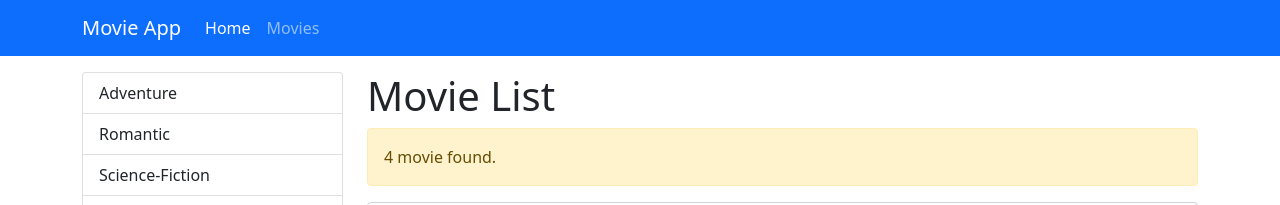
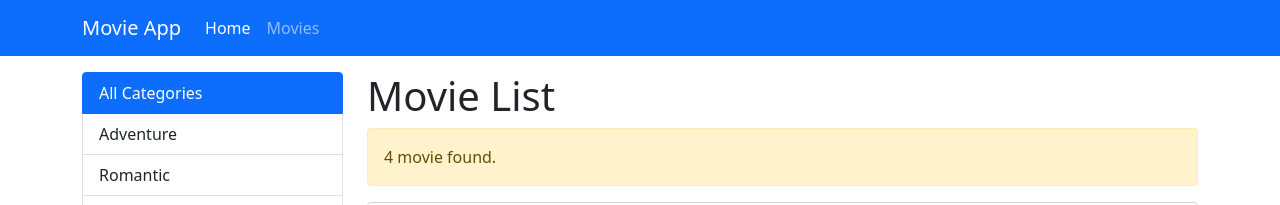
Before and after one commit to paybackday/AngularMovieApp, an Angular app: page / in a window 1280 px wide. Shown: the top 205 px of the page. Built offline with nearby package versions, Linux system fonts and the light colour scheme.

Commit message:
classes of buttons are connected some conditions

```diff
--- a/src/app/category/category.component.html
+++ b/src/app/category/category.component.html
@@ -1,3 +1,5 @@
 <div class="list-group">
-    <a *ngFor="let item of categories" href="" class="list-group-item list-group-item-action">{{item.name}}</a>
+    <a [class.active]="displayAll" class="list-group-item list-group-item-action" (click)="selectCategory()">All Categories</a>
+
+    <a [class.active]="!displayAll && selectedCategory.id==item.id" *ngFor="let item of categories" class="list-group-item list-group-item-action" (click)="selectCategory(item)">{{item.name}}</a>
 </div>
--- a/src/app/category/category.component.ts
+++ b/src/app/category/category.component.ts
@@ -12,6 +12,8 @@ export class CategoryComponent implements OnInit {
 
   categoryRepository:CategoryRepository;
   categories:Category[];
+  selectedCategory:Category=null;
+
   constructor() {
     this.categoryRepository=new CategoryRepository();
     this.categories=this.categoryRepository.getCategories();
@@ -19,4 +21,17 @@ export class CategoryComponent implements OnInit {
 
   ngOnInit(): void {
   }
+
+  displayAll:boolean=true;
+
+  selectCategory(category?:Category){
+    if (category) {
+      this.selectedCategory=category;
+      this.displayAll=false;
+    }
+    else{
+      this.selectedCategory=null;
+      this.displayAll=true;
+    }
+  }
 }
```
